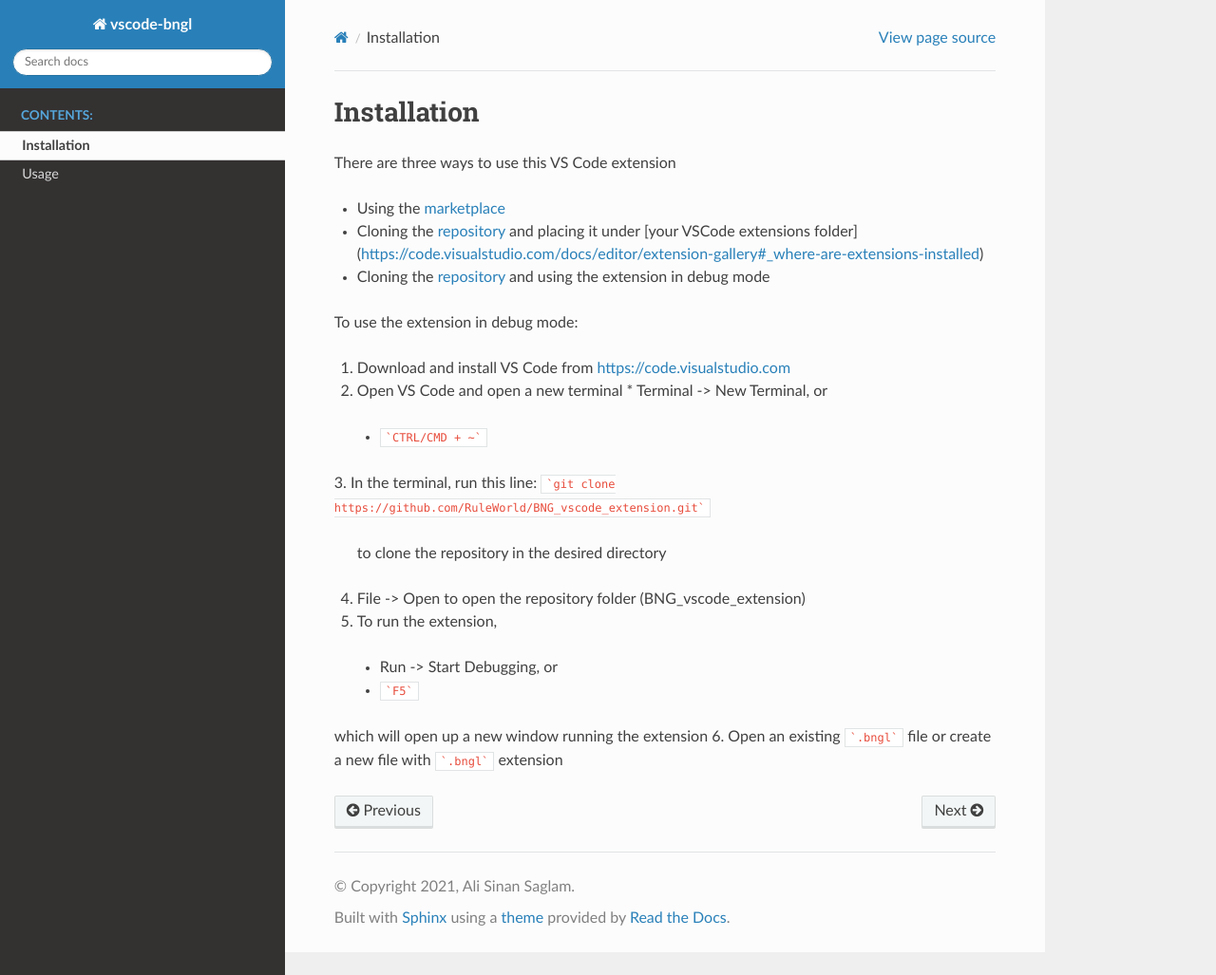
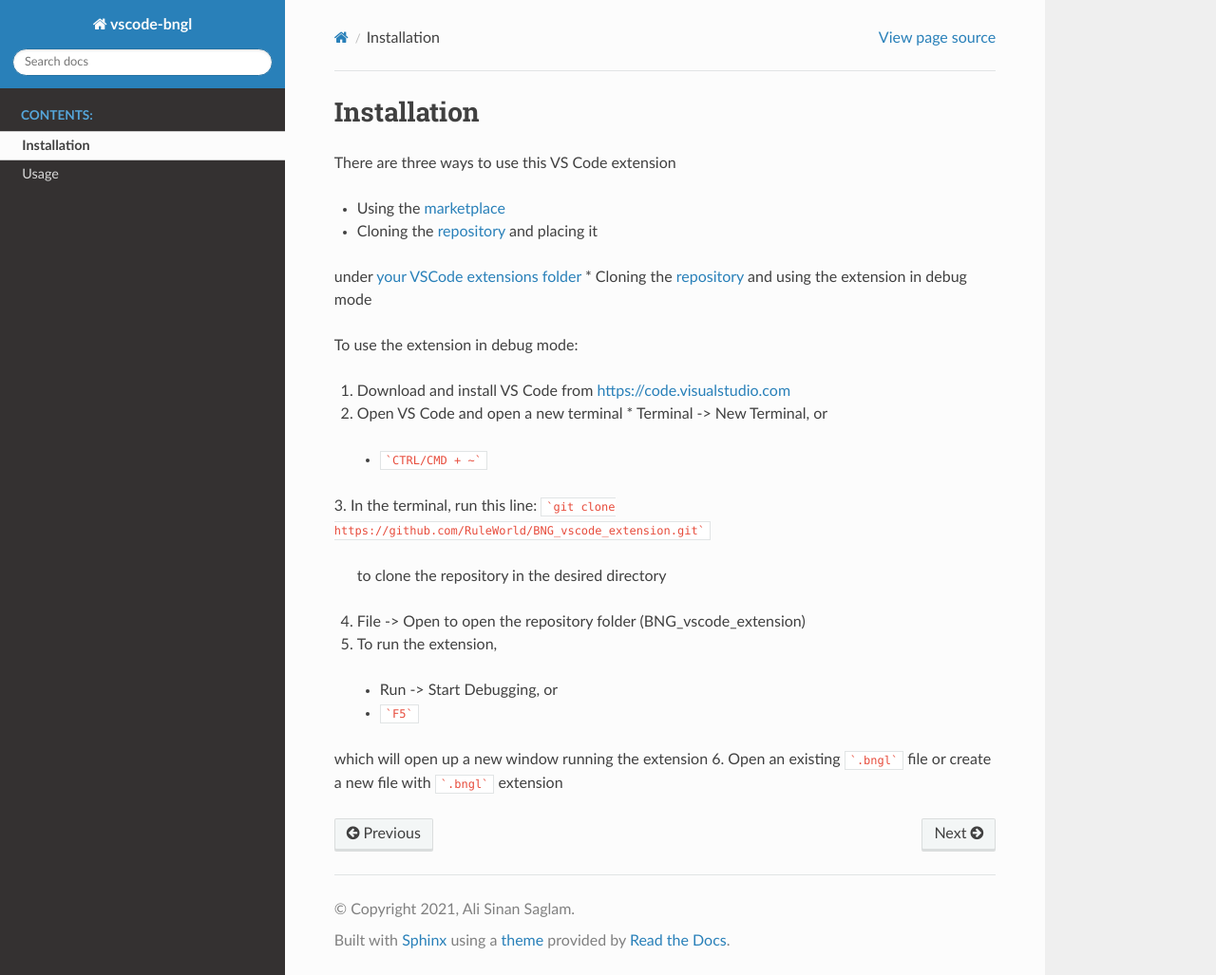
Before and after one commit to RuleWorld/BNG_vscode_extension, a Sphinx documentation site: the page built from docs/source/install.rst, in a window 1280 px wide and 1027 px high. Shown: the whole window at 95% size. Built offline with Sphinx 7.4.7 and the Read the Docs theme 2.0.0, drawn with Linux system fonts in a browser that asks for light colours.

Commit message:
fixes to links and gifs

```diff
--- a/docs/source/install.rst
+++ b/docs/source/install.rst
@@ -7,8 +7,10 @@ Installation
 There are three ways to use this VS Code extension
 
 * Using the `marketplace <https://marketplace.visualstudio.com/items?itemName=als251.bngl>`_
-* Cloning the `repository <https://github.com/RuleWorld/BNG_vscode_extension>`_ and placing it under [your VSCode extensions folder](https://code.visualstudio.com/docs/editor/extension-gallery#_where-are-extensions-installed)
-* Cloning the `repository <https://github.com/RuleWorld/BNG_vscode_extension>`_ and using the extension in debug mode
+* Cloning the `repository <https://github.com/RuleWorld/BNG_vscode_extension>`_ and placing it
+under `your VSCode extensions folder <https://code.visualstudio.com/docs/editor/extension-gallery#_where-are-extensions-installed>`_
+* Cloning the `repository <https://github.com/RuleWorld/BNG_vscode_extension>`_ and using the
+extension in debug mode
 
 To use the extension in debug mode:
 
```
Also changed, not shown: docs/source/usage.rst (+5 -5 lines).
